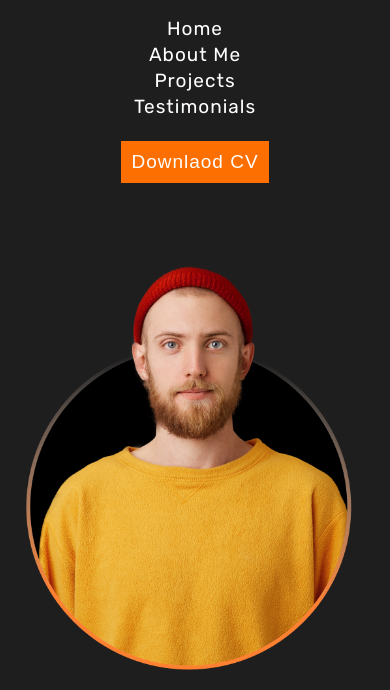
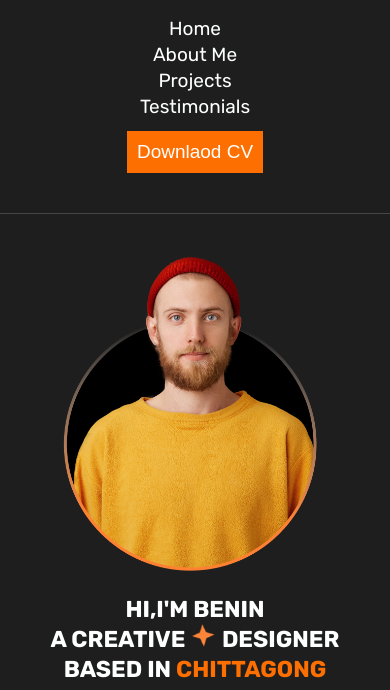
Before and after one commit to b-yeasmin/PORTFOLIO_website, a plain HTML site: page index.html in a window 390 px wide. Shown: the part 85-775 px from the top of the page. Drawn offline with Linux system fonts and the light colour scheme.

Commit message:
modify responsive

```diff
--- a/responsive.css
+++ b/responsive.css
@@ -19,10 +19,11 @@
     }
     .nav-items a{
         font-size: 19px;
+        letter-spacing: 0px;
     }
     #button{
         padding: 10px;
-        margin-top: 20px;
+        margin-top: 10px;
     }
     /* nav-area end */
 
@@ -30,6 +31,9 @@
 
 
     /* banner-area start */
+    .banner-area{
+        border-top: 1px solid rgb(71, 69, 69);
+    }
 
     .banner-area{
         justify-content: space-between;
@@ -41,7 +45,7 @@
     #banner-image img{
         display: flex;
         justify-content: center;
-        width: 90%;
+        width: 70%;
         margin: 0px auto;
     }
     .banner-desc h1{
```
